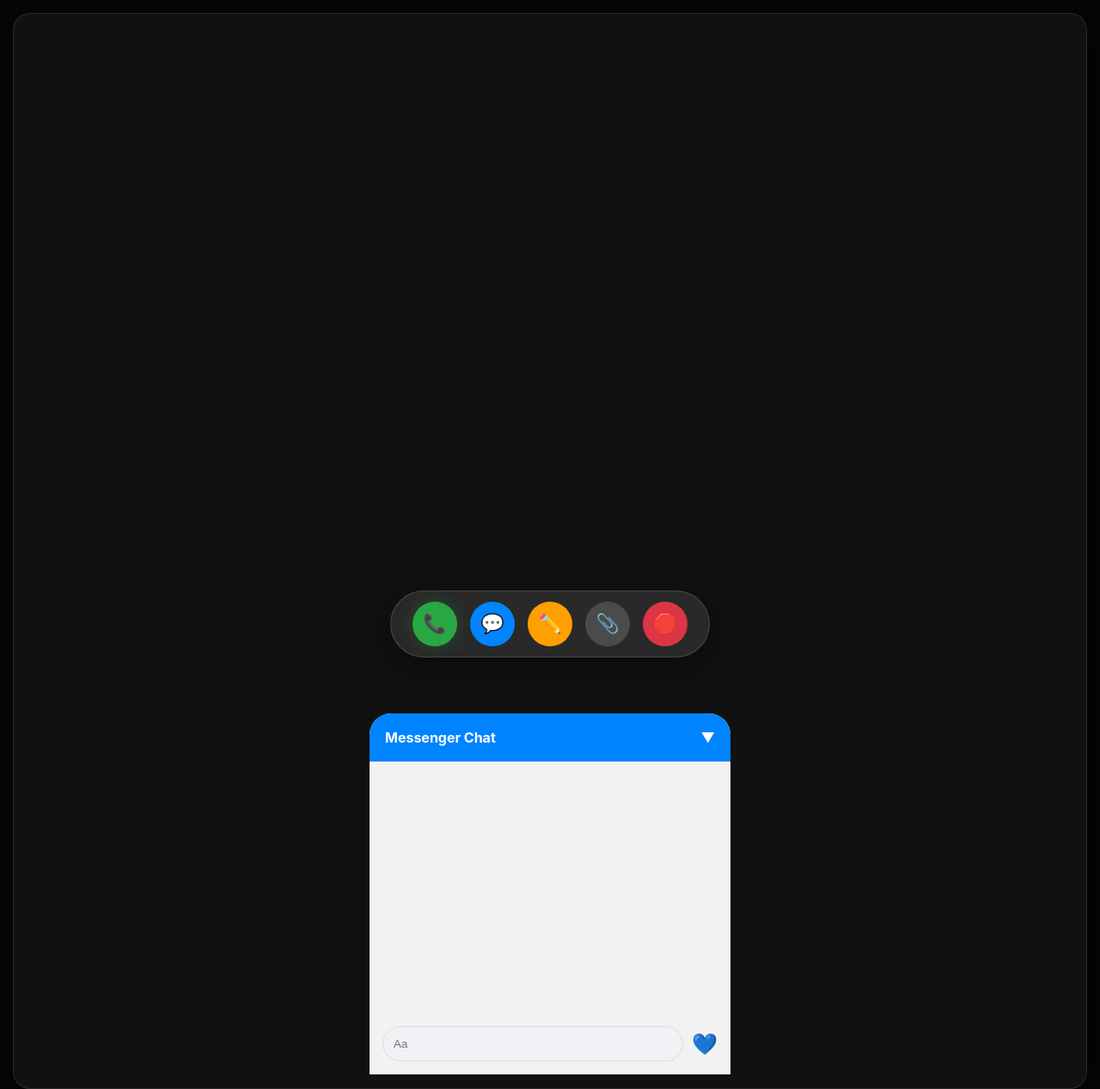
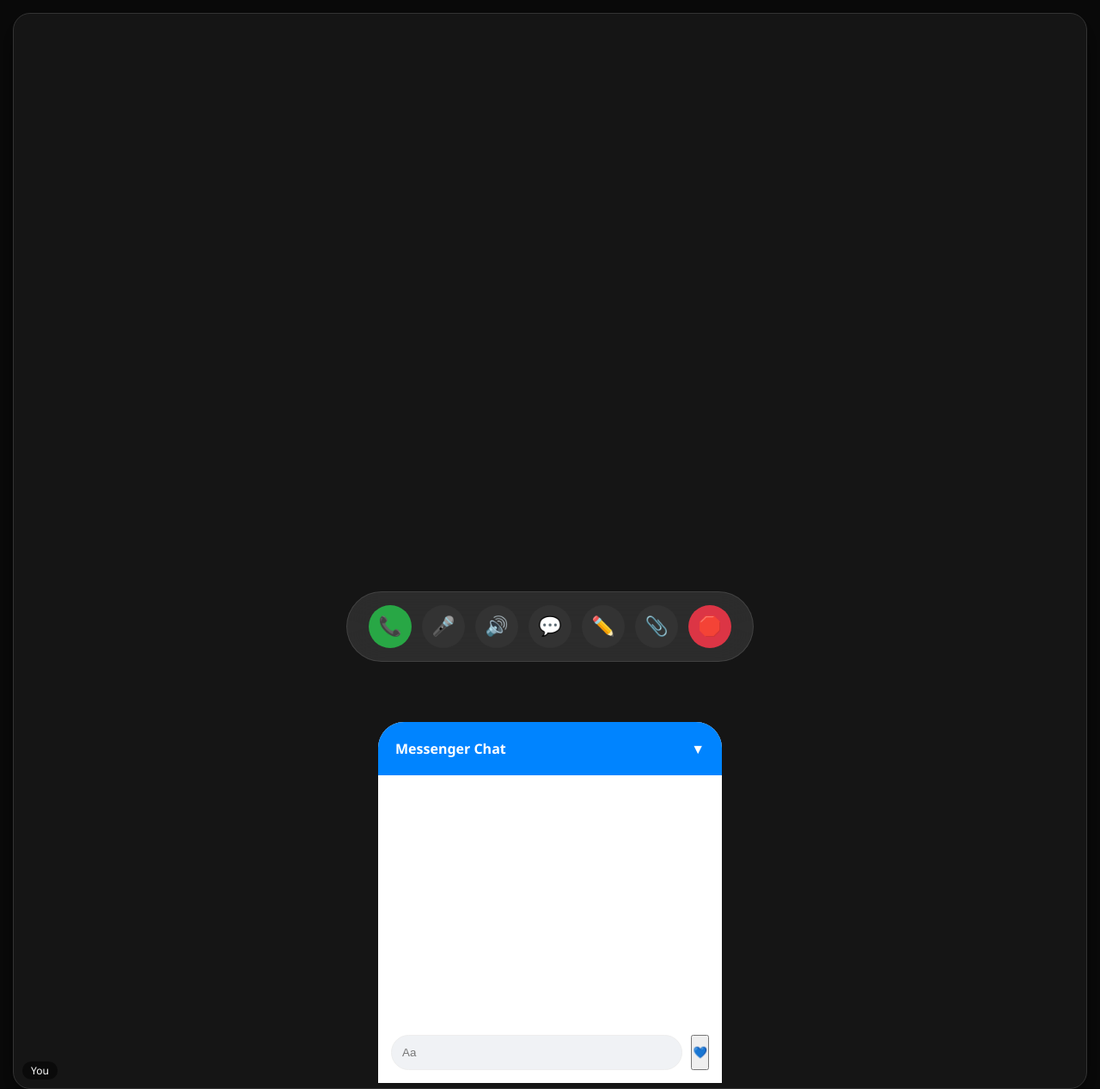
Before and after one commit to nsahoo651-lab/video-call-app, a Flask app: page / in a window 1280 px wide. Shown: the whole page at 86% size. Run offline with Flask 3, Linux system fonts and the light colour scheme; some libraries are stand-ins or nearby versions.

Commit message:
Update index.html

```diff
--- a/templates/index.html
+++ b/templates/index.html
@@ -3,83 +3,87 @@
 <head>
     <meta charset="UTF-8">
     <meta name="viewport" content="width=device-width, initial-scale=1.0, maximum-scale=1.0, user-scalable=no">
-    <title>Naresh Premium Meet</title>
+    <title>Naresh Ultra Premium</title>
     <style>
-        :root { --primary: #0084ff; --bg: #050505; --glass: rgba(255, 255, 255, 0.1); }
+        :root { --p: #0084ff; --bg: #0a0a0a; --glass: rgba(255, 255, 255, 0.1); }
         * { margin: 0; padding: 0; box-sizing: border-box; }
-        body { background: var(--bg); font-family: 'Inter', sans-serif; overflow: hidden; height: 100vh; color: white; }
+        body { background: var(--bg); font-family: 'Segoe UI', sans-serif; overflow: hidden; height: 100vh; color: white; }
 
-        /* PREMIUM SQUARE GRID */
-        #video-grid { display: grid; grid-template-columns: repeat(auto-fit, minmax(160px, 1fr)); gap: 12px; padding: 15px; height: 100vh; align-content: start; }
-        .v-box { position: relative; width: 100%; padding-top: 100%; background: #111; border-radius: 20px; overflow: hidden; border: 1px solid rgba(255,255,255,0.1); box-shadow: 0 8px 32px rgba(0,0,0,0.5); }
+        /* 6 PERSON SQUARE GRID */
+        #video-grid { display: grid; grid-template-columns: repeat(auto-fit, minmax(160px, 1fr)); gap: 10px; padding: 15px; height: 100vh; align-content: start; }
+        .v-box { position: relative; width: 100%; padding-top: 100%; background: #151515; border-radius: 20px; overflow: hidden; border: 1px solid #333; box-shadow: 0 10px 30px rgba(0,0,0,0.5); }
         video { position: absolute; top: 0; left: 0; width: 100%; height: 100%; object-fit: cover; }
+        .u-name { position: absolute; bottom: 10px; left: 10px; background: rgba(0,0,0,0.5); padding: 2px 10px; border-radius: 10px; font-size: 12px; }
 
-        /* SLIDE CHAT (FB STYLE) */
-        #chat-panel { position: fixed; bottom: -450px; left: 50%; transform: translateX(-50%); width: 95%; max-width: 420px; height: 420px; background: rgba(255, 255, 255, 0.95); border-radius: 25px 25px 0 0; transition: 0.5s cubic-bezier(0.4, 0, 0.2, 1); z-index: 500; display: flex; flex-direction: column; backdrop-filter: blur(10px); }
+        /* PREMIUM SLIDE CHAT */
+        #chat-panel { position: fixed; bottom: -460px; left: 50%; transform: translateX(-50%); width: 95%; max-width: 400px; height: 420px; background: white; border-radius: 30px 30px 0 0; transition: 0.5s cubic-bezier(0.175, 0.885, 0.32, 1.275); z-index: 2000; display: flex; flex-direction: column; color: #333; }
         #chat-panel.active { bottom: 0; }
-        .chat-header { background: var(--primary); color: white; padding: 18px; border-radius: 25px 25px 0 0; display: flex; justify-content: space-between; cursor: pointer; font-weight: 600; }
-        #chat-msgs { flex: 1; padding: 15px; overflow-y: auto; color: #1c1e21; font-size: 14px; }
+        .chat-h { background: var(--p); color: white; padding: 20px; border-radius: 30px 30px 0 0; display: flex; justify-content: space-between; cursor: pointer; font-weight: bold; }
 
-        /* MOVABLE BOARD & MEDIA BOX */
-        #whiteboard-container, #media-box { position: absolute; top: 80px; left: 20px; width: 320px; height: 280px; background: white; border-radius: 20px; display: none; z-index: 200; box-shadow: 0 20px 50px rgba(0,0,0,0.8); border: 2px solid var(--primary); }
-        .handle { background: var(--primary); height: 40px; border-radius: 18px 18px 0 0; color: white; display: flex; justify-content: space-between; align-items: center; padding: 0 15px; cursor: move; }
-        canvas { width: 100%; height: calc(100% - 40px); background: white; cursor: crosshair; }
+        /* MOVABLE WINDOWS */
+        #whiteboard-container, #media-box { position: absolute; top: 70px; left: 10px; width: 320px; height: 280px; background: white; border-radius: 20px; display: none; z-index: 1500; border: 3px solid var(--p); box-shadow: 0 20px 60px rgba(0,0,0,0.7); }
+        .handle { background: var(--p); height: 40px; border-radius: 15px 15px 0 0; color: white; display: flex; justify-content: space-between; align-items: center; padding: 0 15px; cursor: move; }
 
-        /* PREMIUM FLOATING CONTROLS */
-        .controls { position: fixed; bottom: 35px; left: 50%; transform: translateX(-50%); display: flex; gap: 15px; background: var(--glass); padding: 12px 25px; border-radius: 100px; backdrop-filter: blur(20px); z-index: 1000; border: 1px solid rgba(255,255,255,0.15); box-shadow: 0 10px 40px rgba(0,0,0,0.4); }
-        .btn { border: none; width: 52px; height: 52px; border-radius: 50%; cursor: pointer; font-size: 22px; color: white; display: flex; align-items: center; justify-content: center; transition: 0.3s; }
-        .btn-call { background: #28a745; box-shadow: 0 0 20px rgba(40,167,69,0.3); }
-        .btn-chat { background: var(--primary); }
-        .btn-board { background: #ff9f00; }
-        .btn-clip { background: #4b4b4b; }
+        /* CONTROL BAR */
+        .controls { position: fixed; bottom: 30px; left: 50%; transform: translateX(-50%); display: flex; gap: 12px; background: var(--glass); padding: 15px 25px; border-radius: 100px; backdrop-filter: blur(20px); z-index: 3000; border: 1px solid rgba(255,255,255,0.1); }
+        .btn { border: none; width: 50px; height: 50px; border-radius: 50%; cursor: pointer; font-size: 22px; color: white; display: flex; align-items: center; justify-content: center; transition: 0.3s; background: #333; }
+        .btn-mic.off { background: #ff4444; }
+        .btn-call { background: #28a745; }
         .btn-end { background: #dc3545; }
-        .btn:hover { transform: translateY(-5px); }
+        .btn:active { transform: scale(0.9); }
     </style>
 </head>
 <body>
 
-<div id="video-grid"><div class="v-box"><video id="localVideo" autoplay muted playsinline></video></div></div>
+<div id="video-grid"><div class="v-box"><video id="localVideo" autoplay muted playsinline></video><div class="u-name">You</div></div></div>
 
 <div id="chat-panel">
-    <div class="chat-header" onclick="toggleChat()"><b>Messenger Chat</b><span>▼</span></div>
-    <div id="chat-msgs"></div>
-    <div style="padding:15px; display:flex; gap:10px;">
-        <input id="chatIn" placeholder="Aa" style="flex:1; padding:12px; border-radius:30px; border:1px solid #ddd; background:#f0f2f5; outline:none;">
-        <button onclick="sendM()" style="border:none; background:none; font-size:24px;">💙</button>
-    </div>
+    <div class="chat-h" onclick="tChat()"><span>Messenger Chat</span><span>▼</span></div>
+    <div id="cMsgs" style="flex:1; padding:15px; overflow-y:auto;"></div>
+    <div style="padding:15px; display:flex; gap:10px;"><input id="cIn" placeholder="Aa" style="flex:1; padding:12px; border-radius:30px; border:1px solid #eee; background:#f0f2f5;"><button onclick="sendM()">💙</button></div>
 </div>
 
-<div id="whiteboard-container">
-    <div class="handle" id="bHandle"><span>✏️ Board (Drag)</span><span onclick="toggleB()" style="cursor:pointer;">✕</span></div>
-    <canvas id="canvas"></canvas>
-</div>
-
-<div id="media-box">
-    <div style="text-align:right; padding:8px;"><span onclick="this.parentElement.parentElement.style.display='none'" style="color:red; cursor:pointer; font-size:24px;">✕</span></div>
-    <img id="mImg" style="width:100%; height:auto; border-radius:10px; padding:0 10px 10px 10px;">
-</div>
+<div id="whiteboard-container"><div class="handle"><span>Board</span><span onclick="tB()">✕</span></div><canvas id="canvas"></canvas></div>
+<div id="media-box"><div style="text-align:right; padding:5px;"><span onclick="this.parentElement.parentElement.style.display='none'" style="color:red; font-size:20px; cursor:pointer;">✕</span></div><img id="mImg" style="width:100%; border-radius:10px; padding:10px;"></div>
 
 <div class="controls">
-    <button class="btn btn-call" onclick="startCall()">📞</button>
-    <button class="btn btn-chat" onclick="toggleChat()">💬</button>
-    <button class="btn btn-board" onclick="toggleB()">✏️</button>
-    <input type="file" id="fIn" style="display:none" onchange="shareF(this)">
-    <button class="btn btn-clip" onclick="document.getElementById('fIn').click()">📎</button>
-    <button class="btn btn-end" onclick="window.location.reload()">🛑</button>
+    <button class="btn btn-call" id="startBtn" onclick="startCall()">📞</button>
+    <button class="btn btn-mic" id="micBtn" onclick="toggleMic()">🎤</button>
+    <button class="btn" onclick="toggleSpeaker()">🔊</button> <button class="btn" onclick="tChat()">💬</button>
+    <button class="btn" onclick="tB()">✏️</button>
+    <input type="file" id="fIn" style="display:none" onchange="sFile(this)">
+    <button class="btn" onclick="document.getElementById('fIn').click()">📎</button>
+    <button class="btn btn-end" onclick="location.reload()">🛑</button>
 </div>
 
 <script src="https://cdnjs.cloudflare.com/ajax/libs/socket.io/4.0.1/socket.io.js"></script>
 <script>
     const socket = io(); const myId = Math.random().toString(36).substring(7);
-    let myStream; const peers = {}; let drawing = false;
+    let myStream; const peers = {};
 
-    function toggleChat() { document.getElementById('chat-panel').classList.toggle('active'); }
-    function toggleB() { const b = document.getElementById('whiteboard-container'); b.style.display = (b.style.display==='block') ? 'none':'block'; if(b.style.display==='block') setupCanvas(); }
+    function tChat() { document.getElementById('chat-panel').classList.toggle('active'); }
+    function tB() { const b=document.getElementById('whiteboard-container'); b.style.display=(b.style.display==='block')?'none':'block'; if(b.style.display==='block') setupCanvas(); }
 
     async function startCall() {
         myStream = await navigator.mediaDevices.getUserMedia({video:true, audio:true});
         document.getElementById('localVideo').srcObject = myStream;
         socket.emit('join', {id:myId});
+        document.getElementById('startBtn').style.background = "#666";
+    }
+
+    function toggleMic() {
+        const audioTrack = myStream.getAudioTracks()[0];
+        audioTrack.enabled = !audioTrack.enabled;
+        document.getElementById('micBtn').classList.toggle('off');
+        document.getElementById('micBtn').innerText = audioTrack.enabled ? '🎤' : '🔇';
+    }
+
+    // Speaker Fix: Kuch phones me automatic change nahi hota, isliye manually output set karne ki koshish
+    async function toggleSpeaker() {
+        const videos = document.querySelectorAll('video');
+        alert("Audio routed to best available device (Headphones/Speaker)");
+        // Note: 'setSinkId' support limited hai, lekin ye audio refresh kar deta hai
+        videos.forEach(v => { if(v.setSinkId) v.setSinkId(""); });
     }
 
     socket.on('user-joined', async (d) => {
@@ -115,13 +119,13 @@
         return pc;
     }
 
-    function sendM() { const i = document.getElementById('chatIn'); if(i.value) { document.getElementById('chat-msgs').innerHTML += `<div style="margin-bottom:10px;"><b>Me:</b> ${i.value}</div>`; socket.emit('chat_message', {msg:i.value, user:'Naresh'}); i.value=''; } }
-    socket.on('chat_message', (d) => { document.getElementById('chat-msgs').innerHTML += `<div style="margin-bottom:10px;"><b>${d.user}:</b> ${d.msg}</div>`; });
+    function sendM() { const i=document.getElementById('cIn'); if(i.value){ document.getElementById('cMsgs').innerHTML+=`<div><b>Me:</b> ${i.value}</div>`; socket.emit('chat_message',{msg:i.value, user:'Naresh'}); i.value=''; } }
+    socket.on('chat_message', (d)=>{ document.getElementById('cMsgs').innerHTML+=`<div><b>${d.user}:</b> ${d.msg}</div>`; });
 
-    function shareF(input) { const r = new FileReader(); r.onload = (e) => { document.getElementById('mImg').src = e.target.result; document.getElementById('media-box').style.display='block'; socket.emit('media_share', {file:e.target.result}); }; r.readAsDataURL(input.files[0]); }
-    socket.on('receive_media', (d) => { document.getElementById('mImg').src=d.file; document.getElementById('media-box').style.display='block'; });
+    function sFile(input) { const r=new FileReader(); r.onload=(e)=>{ document.getElementById('mImg').src=e.target.result; document.getElementById('media-box').style.display='block'; socket.emit('media_share',{file:e.target.result}); }; r.readAsDataURL(input.files[0]); }
+    socket.on('receive_media', (d)=>{ document.getElementById('mImg').src=d.file; document.getElementById('media-box').style.display='block'; });
 
-    function setupCanvas() { const c = document.getElementById('canvas'); const ctx = c.getContext('2d'); c.width = c.offsetWidth; c.height = c.offsetHeight; ctx.lineWidth = 3; ctx.strokeStyle = '#000'; c.onmousedown = () => drawing=true; c.onmouseup = () => {drawing=false; ctx.beginPath();}; c.onmousemove = (e) => { if(!drawing) return; const r = c.getBoundingClientRect(); ctx.lineTo(e.clientX-r.left, e.clientY-r.top); ctx.stroke(); }; }
+    function setupCanvas() { const c=document.getElementById('canvas'); const ctx=c.getContext('2d'); c.width=c.offsetWidth; c.height=c.offsetHeight; ctx.lineWidth=3; ctx.strokeStyle='#000'; let d=false; c.onmousedown=()=>{d=true;}; c.onmouseup=()=>{d=false; ctx.beginPath();}; c.onmousemove=(e)=>{ if(!d)return; const r=c.getBoundingClientRect(); ctx.lineTo(e.clientX-r.left, e.clientY-r.top); ctx.stroke(); }; }
 </script>
 </body>
 </html>
```
